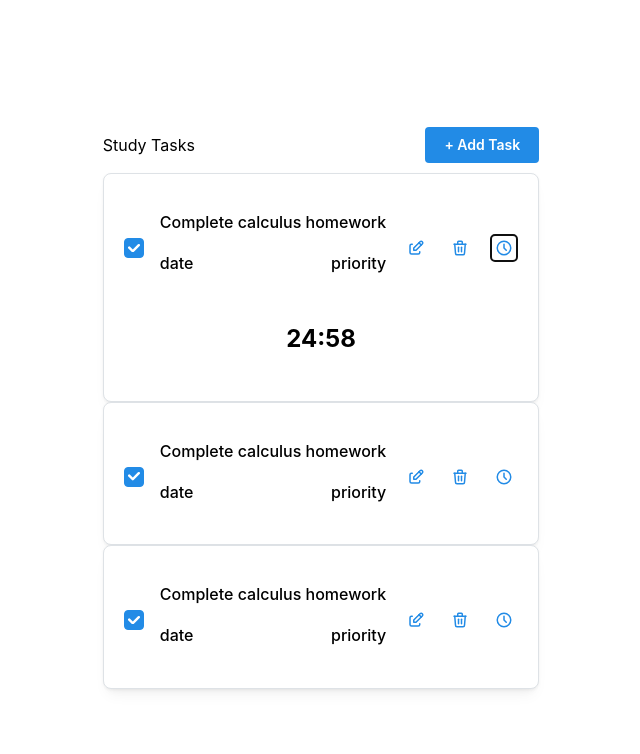
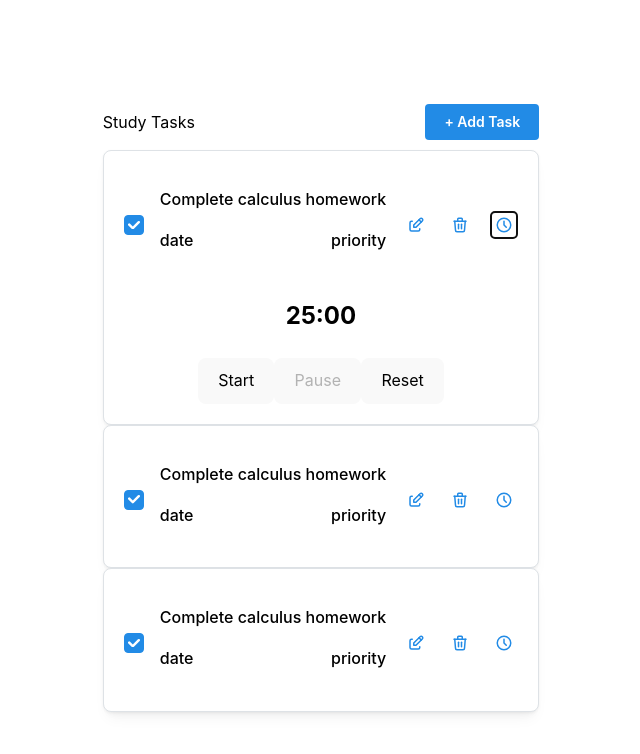
Before and after one commit to mishelld/study-buddy, a React (Vite) app in the folder study-buddy/: page / in a window 1280 px wide. Both pictures are taken after a click on the button 823 px from the left and 290 px from the top of the page. Shown: the top 754 px of the page, without its empty margins (319-959 px from the left). Built offline with nearby package versions, Linux system fonts and the light colour scheme.

Commit message:
Added start,pause,reset controls to the timer

```diff
--- a/study-buddy/src/components/Timer/Timer.jsx
+++ b/study-buddy/src/components/Timer/Timer.jsx
@@ -3,6 +3,8 @@ import { useState, useEffect } from "react";
 
 
 function formatTime(seconds) {
+
+
     const mins = Math.floor(seconds / 60);
     const secs = seconds % 60;
 
@@ -13,9 +15,28 @@ function formatTime(seconds) {
 }
 
 export default function Timer() {
-    const [timeLeft, setTimeLeft] = useState(25 * 60); // 25 minutes is pomedro classic timer length
+    const initialSeconds = 25 * 60 // 25 minutes is pomedro classic timer length
+
+    const [timeLeft, setTimeLeft] = useState(initialSeconds);
+    const [isRunning, setIsRunning] = useState(false);
+
+    function start() {
+        setIsRunning(true);
+    }
+
+    function pause() {
+        setIsRunning(false);
+    }
+
+    function reset() {
+        setIsRunning(false);
+        setTimeLeft(initialSeconds);
+    };
+
 
     useEffect(() => {
+        if (!isRunning) return;
+
         const intervalId = setInterval(() => {
             setTimeLeft((prev) => {
                 if (prev <= 0) return 0;
@@ -24,13 +45,22 @@ export default function Timer() {
         }, 1000);
 
         return () => clearInterval(intervalId);
-    }, []);
+    }, [isRunning]);
 
     return (
         <div>
             <p style={{ fontWeight: "bold", fontSize: 24 }}>
                 {formatTime(timeLeft)}
             </p>
+            <div>
+                <button onClick={start} disabled={isRunning || timeLeft === 0}>
+                    Start
+                </button>
+                <button onClick={pause} disabled={!isRunning}>
+                    Pause
+                </button>
+                <button onClick={reset}>Reset</button>
+            </div>
         </div>
     );
 }
```
